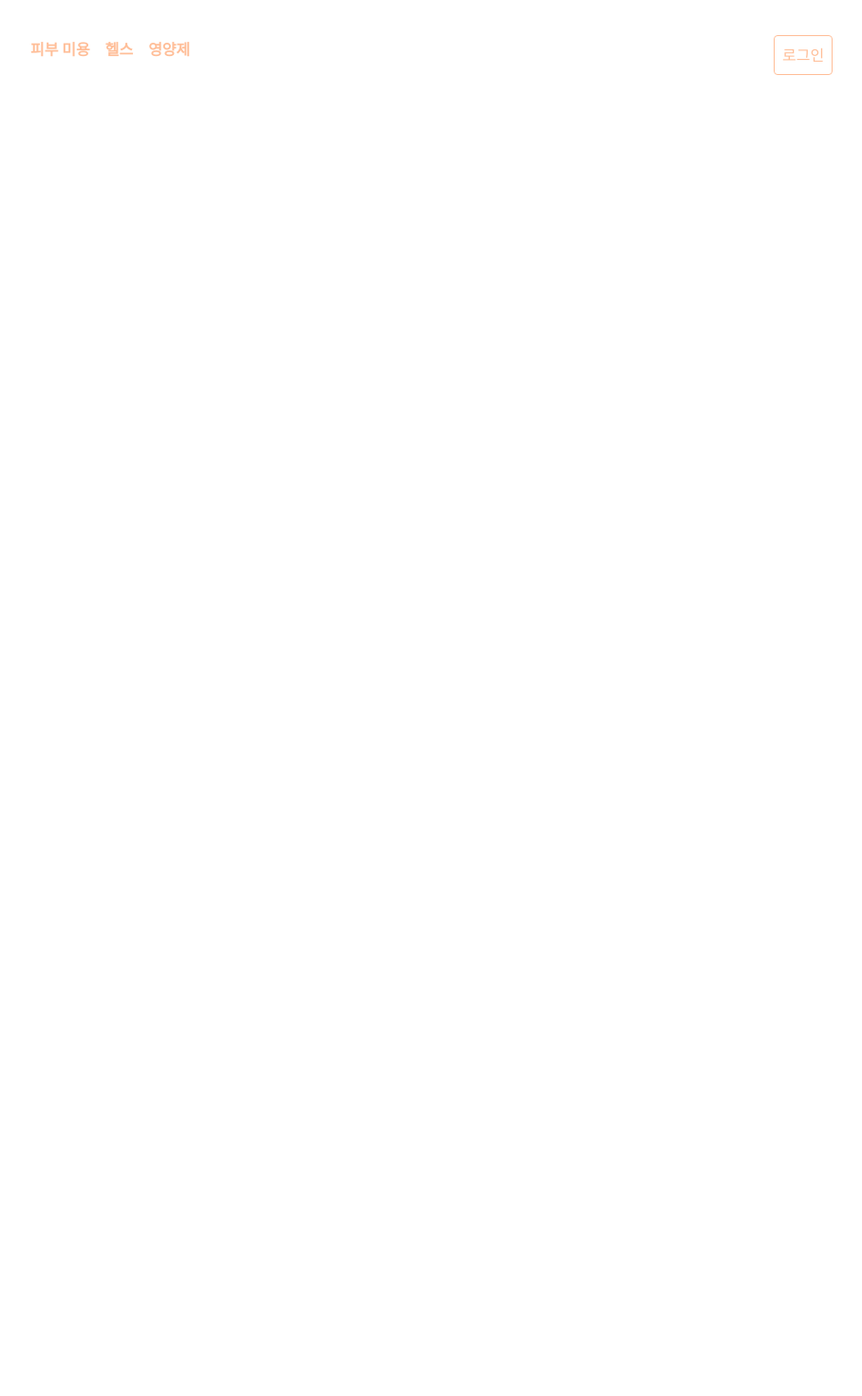
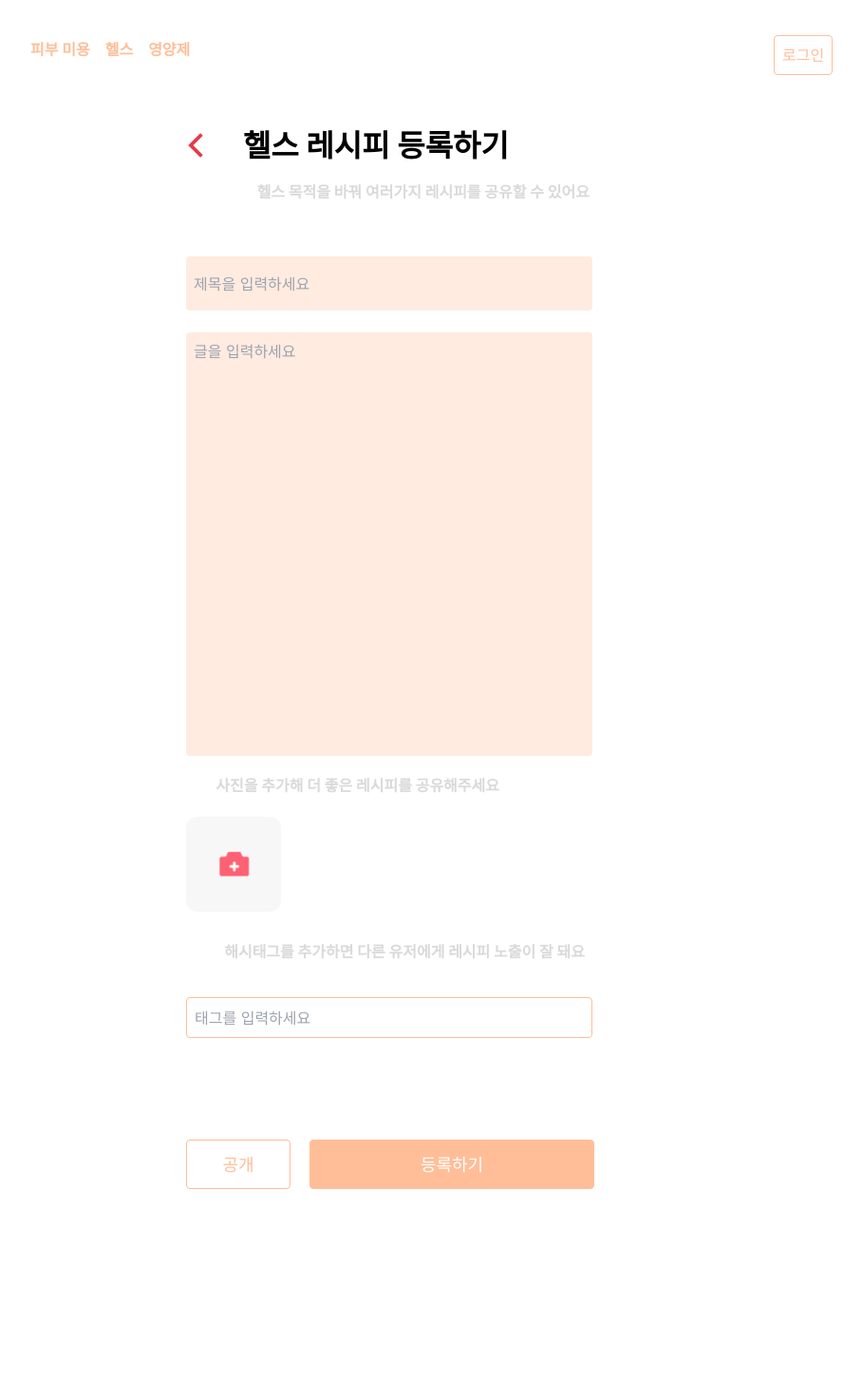
Before and after one commit to mut-sa-mut-si/frontend, a React (Create React App) app: page /health/write in a window 1280 px wide. Before the commit this address had no page. Shown: the top 1470 px of the page at 95% size, without its empty margins (235-1143 px from the left). Before the commit the page ends 800 px from the top, so only its background shows below. Built offline with nearby package versions, Linux system fonts and the light colour scheme.

Commit message:
상세페이지 경로

```diff
--- a/src/App.js
+++ b/src/App.js
@@ -5,19 +5,27 @@ import {BrowserRouter as Router, Routes, Route} from "react-router-dom";
 //0(home)
 
 import Header from './components/Layout';
+import Footer from './components/footer';
 
 //1(user)
 import Login from './pages/user/login';
+
+//2(write)
+import HealthWrite from './pages/health/healthwrite';
 
 function App() {
   return (
     <Router>
 
       <Header/>
+
       <Routes>
       <Route path="/login" element={<Login />} />
 
+
+      <Route path="/health/write" element={<HealthWrite />} />
       </Routes>
+      <Footer/>
     </Router>
 
   );
--- /dev/null
+++ b/src/pages/health/healthwrite.js
@@ -0,0 +1,83 @@
+import React, { useEffect, useState } from "react";
+import axios from "axios";
+import picAdd from '../../assets/img/picadd.png';
+import back from '../../assets/img/back.png';
+import Search from '../../assets/img/search.png';
+import ReactMarkdown from "react-markdown";
+
+
+
+
+function HealthWrite() {
+    const [view, setView] = useState(true);
+    const [content, setContent] = useState('');
+
+    const handleKeyPress = (e) => {
+        if (e.key === 'Enter') {
+            e.preventDefault();
+            const newValue = content + `\n• `;
+            setContent(newValue);
+        }
+    };
+
+    const handleClick = (e) => {
+        setView(!view);
+    }
+
+    return (
+        <div className="flex items-center justify-center ml-[70px]">
+            <div className="relative w-[512px] h-[932px] ">
+                <button className="w-[100px] h-[100px] absolute top-[103px] right-[405px]">
+                    <img src={back} alt="Back" />
+                </button>
+
+                <div className="text-[32px] absolute font-bold top-[130px] right-[160px]">헬스 레시피 등록하기</div>
+
+                <div className="absolute font-bold text-[#D9D9D9] top-[190px] right-[75px]">헬스 목적을 바꿔 여러가지 레시피를 공유할 수 있어요</div>
+
+                <input
+                    type="text"
+                    placeholder="제목을 입력하세요"
+                    className="rounded absolute top-[270px] right-[72px] w-[428px] h-[57px] bg-main-color bg-opacity-30 p-2"
+                />
+
+                <textarea
+                    placeholder="글을 입력하세요"
+                    value={content}
+                    onKeyDown={handleKeyPress}
+                    onChange={(e) => setContent(e.target.value)}
+                    className="absolute top-[350px] right-[72px] w-[428px] h-[446px] rounded bg-main-color bg-opacity-30 p-2 resize-none"
+                />
+                   <div>
+                <ReactMarkdown>{content}</ReactMarkdown>
+            </div>
+
+                <div className="absolute top-[815px] right-[170px] font-bold text-[#D9D9D9]">사진을 추가해 더 좋은 레시피를 공유해주세요</div>
+
+                <button className="w-[100px] h-[100px] absolute top-[860px] right-[400px]">
+                    <img src={picAdd} alt="picAdd" />
+                </button>
+
+                <div className="absolute top-[990px] right-[80px] font-bold text-[#D9D9D9]">해시태그를 추가하면 다른 유저에게 레시피 노출이 잘 돼요</div>
+
+                <input
+                    type="text"
+                    placeholder="태그를 입력하세요"
+                    className="rounded absolute top-[1050px] right-[72px] w-[428px] h-[43px] bg-opacity-30 p-2 border border-main-color bold"
+                />
+
+                <button className="absolute rounded top-[1200px] right-[390px] w-[110px] h-[52px] p-2 border border-main-color text-main-color text-[18px] flex items-center justify-center cursor-pointer" onClick={handleClick}>
+                  {view ? "공개" : "비공개"}
+                </button>
+
+                <button className="absolute rounded top-[1200px] right-[70px] w-[300px] h-[52px] p-2 bg-main-color border border-main-color text-white text-bold text-[18px] flex items-center justify-center cursor-pointer">
+                    등록하기
+                </button>
+
+
+            </div>
+        </div>
+    );
+}
+
+export default HealthWrite;
```
